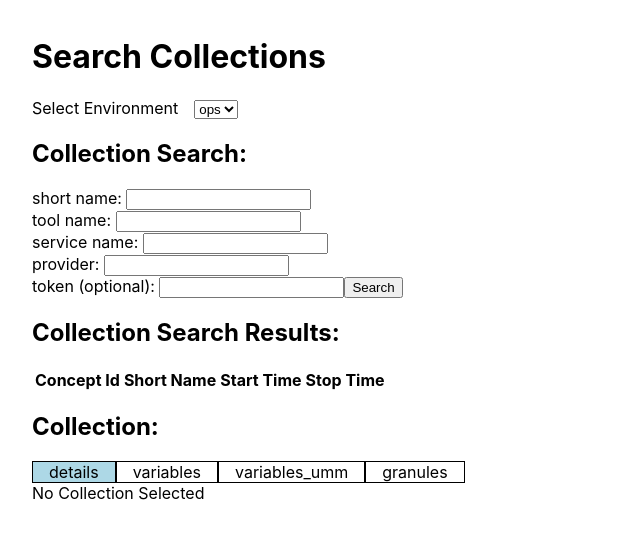
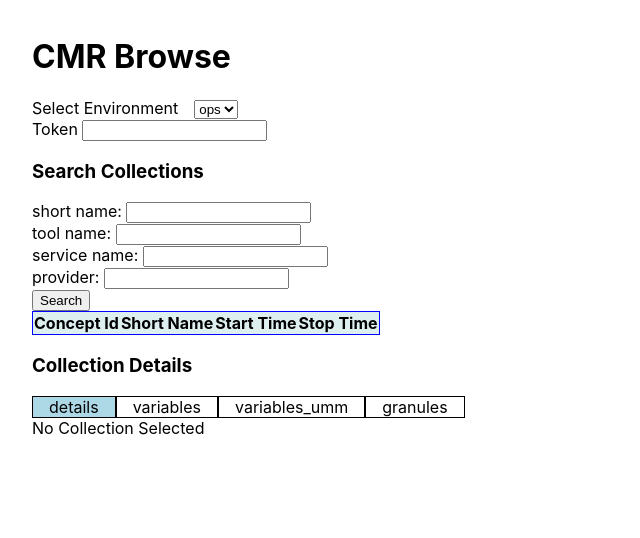
Before and after one commit to wveit/cmr-browse, a Next.js app: page / in a window 1280 px wide. Shown: the top 538 px of the page, without its empty margins (0-640 px from the left). Built offline with nearby package versions, Linux system fonts and the light colour scheme.

Commit message:
Make EDL token available to variable & granule search

```diff
--- a/components/CollectionSearch.jsx
+++ b/components/CollectionSearch.jsx
@@ -1,7 +1,7 @@
 import { useRef, useState } from "react";
 import { searchCollections } from "../service/cmr";
 
-export function CollectionSearch({ baseUrl, onSearchResults }) {
+export function CollectionSearch({ baseUrl, onSearchResults, token }) {
   const shortNameRef = useRef();
   const toolNameRef = useRef();
   const serviceNameRef = useRef();
@@ -14,7 +14,6 @@ export function CollectionSearch({ baseUrl, onSearchResults }) {
     const toolName = toolNameRef.current.value;
     const serviceName = serviceNameRef.current.value;
     const provider = providerRef.current.value;
-    const token = tokenRef.current.value;
     try {
       const collections = await searchCollections({
         baseUrl,
@@ -35,7 +34,6 @@ export function CollectionSearch({ baseUrl, onSearchResults }) {
 
   return (
     <div>
-      <h2>Collection Search:</h2>{" "}
       <div>
         short name: <input ref={shortNameRef} />
         <br />
@@ -45,7 +43,6 @@ export function CollectionSearch({ baseUrl, onSearchResults }) {
         <br />
         provider: <input ref={providerRef} />
         <br />
-        token (optional): <input ref={tokenRef} />
         <button onClick={handleSearchClick}>Search</button>
       </div>
       {error ? <div className="error">{error}</div> : null}
--- a/components/CollectionSearchResults.jsx
+++ b/components/CollectionSearchResults.jsx
@@ -5,7 +5,6 @@ export function CollectionSearchResults({
 }) {
   return (
     <div>
-      <h2>Collection Search Results:</h2>
       <table>
         <thead>
           <tr>
@@ -31,6 +30,16 @@ export function CollectionSearchResults({
         table :global(.selected) {
           background-color: lightblue;
         }
+
+        table {
+          border-collapse: collapse;
+          border: 1px solid blue;
+          max-height: 200px;
+          overflow-y: scroll;
+        }
+        thead {
+          background: rgb(222, 239, 240);
+        }
       `}</style>
     </div>
   );
--- a/components/EnvironmentSelector.jsx
+++ b/components/EnvironmentSelector.jsx
@@ -1,6 +1,11 @@
 import { useEffect } from "react";
 
-export function EnvironmentSelector({ environment, onSetEnvironment }) {
+export function EnvironmentSelector({
+  environment,
+  onSetEnvironment,
+  token,
+  onSetToken,
+}) {
   useEffect(() => {
     onSetEnvironment("ops");
   }, []);
@@ -19,6 +24,11 @@ export function EnvironmentSelector({ environment, onSetEnvironment }) {
           <option value="sit">sit</option>
         </select>
       </label>
+      <br />
+      <label>
+        Token{" "}
+        <input value={token} onChange={(evt) => onSetToken(evt.target.value)} />
+      </label>
 
       <style jsx>{`
         select {
--- a/components/Granules.jsx
+++ b/components/Granules.jsx
@@ -1,16 +1,18 @@
 import { useEffect, useState } from "react";
 import { searchGranules } from "../service/cmr.mjs";
 
-export function Granules({ baseUrl, collection }) {
+export function Granules({ baseUrl, collection, token }) {
   const [hits, setHits] = useState(0);
   const [granules, setGranules] = useState([]);
 
   useEffect(() => {
-    searchGranules({ baseUrl, collectionId: collection.id }).then((res) => {
-      setHits(res.hits);
-      setGranules(res.granules);
-    });
-  }, [baseUrl, collection]);
+    searchGranules({ baseUrl, collectionId: collection.id, token }).then(
+      (res) => {
+        setHits(res.hits);
+        setGranules(res.granules);
+      }
+    );
+  }, [baseUrl, collection, token]);
 
   return (
     <div>
--- a/components/Variables.jsx
+++ b/components/Variables.jsx
@@ -1,15 +1,15 @@
 import { useState, useEffect } from "react";
 import { searchVariables } from "../service/cmr";
 
-export function Variables({ baseUrl, collection }) {
+export function Variables({ baseUrl, collection, token }) {
   const [variables, setVariables] = useState([]);
 
   useEffect(() => {
     const variableIdList = collection?.associations?.variables || [];
-    searchVariables({ baseUrl, variableIdList }).then((variables) => {
+    searchVariables({ baseUrl, variableIdList, token }).then((variables) => {
       setVariables(variables);
     });
-  }, [collection, baseUrl]);
+  }, [collection, baseUrl, token]);
 
   return (
     <ol>
--- a/components/VariablesUmm.jsx
+++ b/components/VariablesUmm.jsx
@@ -1,17 +1,20 @@
 import { useState, useEffect } from "react";
 import { searchVariables } from "../service/cmr";
 
-export function VariablesUmm({ baseUrl, collection }) {
+export function VariablesUmm({ baseUrl, collection, token }) {
   const [variables, setVariables] = useState([]);
 
   useEffect(() => {
     const variableIdList = collection?.associations?.variables || [];
-    searchVariables({ baseUrl, variableIdList, format: "umm_json" }).then(
-      (variables) => {
-        setVariables(variables);
-      }
-    );
-  }, [collection, baseUrl]);
+    searchVariables({
+      baseUrl,
+      variableIdList,
+      token,
+      format: "umm_json",
+    }).then((variables) => {
+      setVariables(variables);
+    });
+  }, [collection, baseUrl, token]);
 
   return (
     <ol>
--- a/pages/index.js
+++ b/pages/index.js
@@ -3,11 +3,18 @@ import { EnvironmentSelector } from "../components/EnvironmentSelector";
 import { CollectionSearch } from "../components/CollectionSearch";
 import { CollectionSearchResults } from "../components/CollectionSearchResults";
 import { CollectionDisplay } from "../components/CollectionDisplay";
+import { Tabs } from "../components/Tabs";
+import { CollectionDetails } from "../components/CollectionDetails";
+import { Variables } from "../components/Variables";
+import { VariablesUmm } from "../components/VariablesUmm";
+import { Granules } from "../components/Granules";
 
 export default function Index() {
   const [environment, setEnvironment] = useState("");
+  const [edlToken, setEdlToken] = useState("");
   const [collections, setCollections] = useState([]);
   const [selectedCollection, setSelectedCollection] = useState(null);
+  const baseUrl = cmrBaseUrl(environment);
 
   function handleCollectionSearchResults(collections) {
     setCollections(collections);
@@ -22,24 +29,43 @@ export default function Index() {
 
   return (
     <div>
-      <h1>Search Collections</h1>
+      <h1>CMR Browse</h1>
       <EnvironmentSelector
         environment={environment}
         onSetEnvironment={handleSetEnvironment}
+        token={edlToken}
+        onSetToken={setEdlToken}
       />
+      <h3>Search Collections</h3>
       <CollectionSearch
-        baseUrl={cmrBaseUrl(environment)}
+        baseUrl={baseUrl}
         onSearchResults={handleCollectionSearchResults}
+        token={edlToken}
       />
       <CollectionSearchResults
         collections={collections}
         selectedCollection={selectedCollection}
         onCollectionSelect={setSelectedCollection}
       />
-      <CollectionDisplay
-        collection={selectedCollection}
-        baseUrl={cmrBaseUrl(environment)}
-      />
+      <h3>Collection Details</h3>
+      <Tabs tabs={["details", "variables", "variables_umm", "granules"]}>
+        <CollectionDetails collection={selectedCollection} />
+        <Variables
+          baseUrl={baseUrl}
+          collection={selectedCollection}
+          token={edlToken}
+        />
+        <VariablesUmm
+          baseUrl={baseUrl}
+          collection={selectedCollection}
+          token={edlToken}
+        />
+        <Granules
+          baseUrl={baseUrl}
+          collection={selectedCollection}
+          token={edlToken}
+        />
+      </Tabs>
     </div>
   );
 }
--- a/service/cmr.mjs
+++ b/service/cmr.mjs
@@ -22,6 +22,7 @@ export async function searchCollections({
 export async function searchVariables({
   baseUrl,
   variableIdList,
+  token = null,
   format = "json",
 }) {
   const variablesData = [];
@@ -29,7 +30,9 @@ export async function searchVariables({
   const promises = [];
   for (let id of variableIdList) {
     const url = `${baseUrl}/search/variables.${format}?concept_id=${id}`;
-    promises.push(axios.get(url));
+    const headers = {};
+    if (token) headers["Authorization"] = `Bearer ${token}`;
+    promises.push(axios({ method: "get", url, headers }));
   }
 
   for (let index in variableIdList) {
@@ -47,10 +50,12 @@ export async function searchVariables({
   return variablesData;
 }
 
-export async function searchGranules({ baseUrl, collectionId }) {
+export async function searchGranules({ baseUrl, collectionId, token }) {
   const url = `${baseUrl}/search/granules.json?page_size=10`;
   if (collectionId) url += `&collection_concept_id=${collectionId}`;
-  const response = await fetch(url);
+  const headers = {};
+  if (token) headers["Authorization"] = `Bearer ${token}`;
+  const response = await fetch(url, { headers });
   const json = await response.json();
 
   const granules = json.feed.entry;
```
